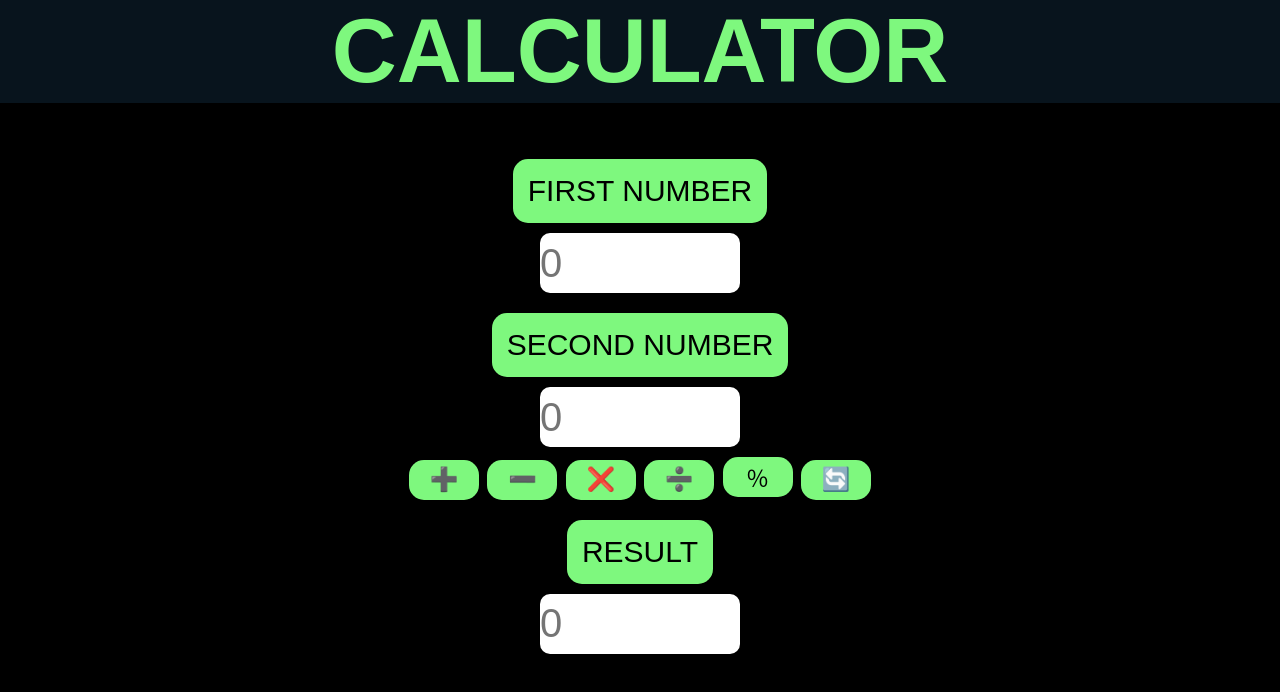
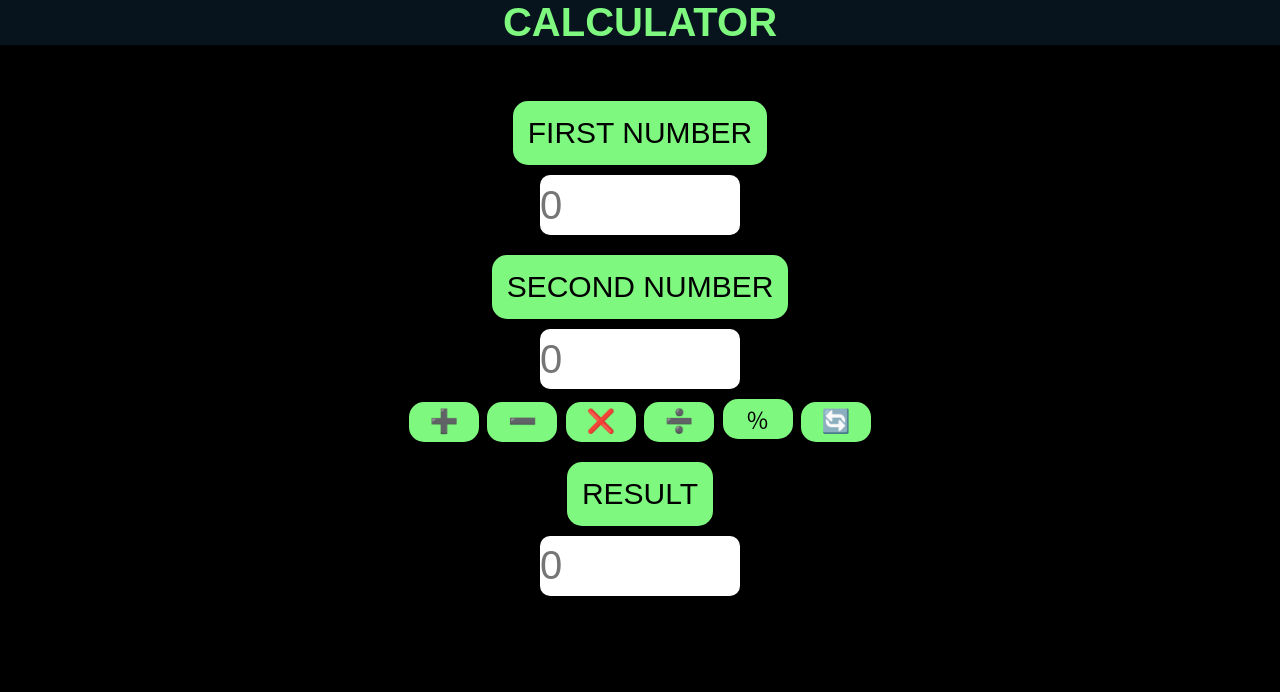
Before and after one commit to swapcoder1312/calculator, a plain HTML site: page index.html in a window 1280 px wide. Drawn offline with Linux system fonts and the light colour scheme.

Commit message:
fontsize changed

```diff
--- a/assets/css/style.css
+++ b/assets/css/style.css
@@ -12,7 +12,7 @@ body{
 }
 .header{
   width:100%;
-  font-size:45px;
+  font-size:20px;
   background-color:#08141d;
   color:#7ef87e;
   text-align:center;
```
